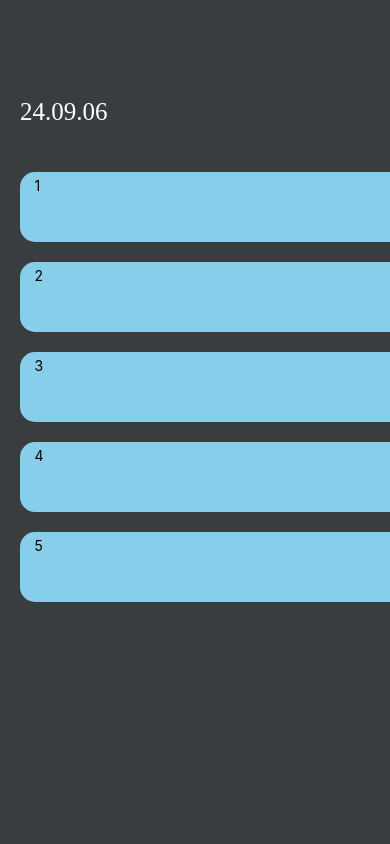
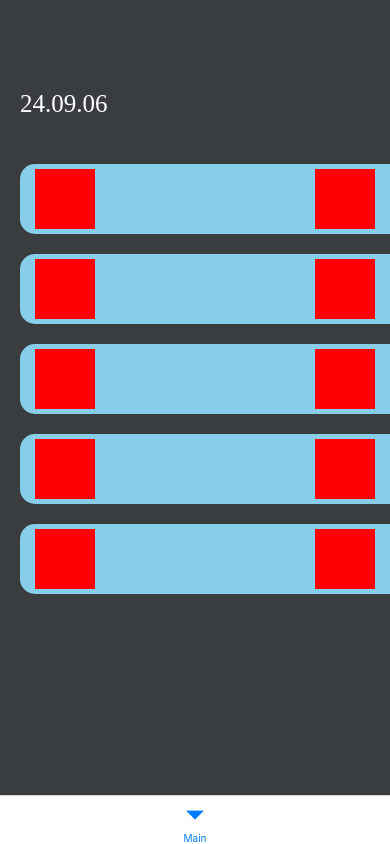
Before and after one commit to taurenHorde/MakingHabit, a React Native app: screen /Main in a window 390 px wide. Built offline with nearby package versions, Linux system fonts and the light colour scheme; a web font is replaced by a local one.

Commit message:
0906 - Mainpage 이후 언더메뉴바 기능 도입

```diff
--- a/App.js
+++ b/App.js
@@ -1,6 +1,7 @@
 
 import { NavigationContainer } from '@react-navigation/native';
 import { createNativeStackNavigator } from '@react-navigation/native-stack';
+import { createBottomTabNavigator } from '@react-navigation/bottom-tabs'
 import { useFonts } from 'expo-font';
 import { useEffect, useState } from 'react';
 
@@ -11,6 +12,22 @@ import JoinPage from './components/JoinPage';
 import MainPage from './components/MainPage';
 
 const Stack = createNativeStackNavigator();
+const Tab = createBottomTabNavigator();
+
+function UnderTabNavigator() {
+  return (
+    <Tab.Navigator
+      initialRouteName='Main'
+      screenOptions={{
+        animation: 'fade',
+        headerShown: false
+      }}
+    >
+      <Tab.Screen name='Main' component={MainPage} />
+      {/* <Tab.Screen name='Join' component={JoinPage} /> */}
+    </Tab.Navigator>
+  )
+}
 
 export default function App() {
 
@@ -54,7 +71,8 @@ export default function App() {
 
           <Stack.Screen
             name="Main"
-            component={MainPage}
+            // component={MainPage}
+            component={UnderTabNavigator}
           />
 
         </Stack.Navigator>
@@ -73,3 +91,6 @@ export default function App() {
 // 2. npx expo install expo-font (https://docs.expo.dev/versions/latest/sdk/font/)
 // 폰트 다운 후 assets 파일에 넣고 써야함.
 // weight가 적용되지 않아, 분할되서 파일 적용
+
+// 3. bottom-tabs
+// npm install @react-navigation/bottom-tabs
--- a/components/MainPage.js
+++ b/components/MainPage.js
@@ -16,11 +16,15 @@ export default function MainPage({ navigation }) {
             <View style={styles.mainPageBody}>
                 {testArr?.map((val) => (
                     <View style={styles.mainPageGoalBox} key={val}>
-                        <Text>{val}</Text>
+                        <View style={styles.mainPageGoalResult}></View>
+                        <View style={styles.mainPageGoalName}></View>
+                        <View style={styles.mainPageGoalSetting}></View>
                     </View>
                 ))}
             </View>
-            <View style={styles.mainPageFooter}></View>
+            <View style={styles.mainPageFooter}>
+
+            </View>
         </View>
     );
 }
@@ -58,6 +62,18 @@ const styles = StyleSheet.create({
         minHeight: 70,
         borderTopLeftRadius: 15,
         borderBottomLeftRadius: 15,
+        flexDirection: 'row'
+    },
+    mainPageGoalResult: {
+        width: 60,
+        backgroundColor: 'red'
+    },
+    mainPageGoalName: {
+        flexGrow: 1
+    },
+    mainPageGoalSetting: {
+        width: 60,
+        backgroundColor: 'red'
     },
     mainPageFooter: {
         flexGrow: 1,
--- a/package.json
+++ b/package.json
@@ -9,16 +9,17 @@
     "web": "expo start --web"
   },
   "dependencies": {
+    "@react-navigation/bottom-tabs": "^6.6.1",
     "@react-navigation/native": "^6.1.18",
     "@react-navigation/native-stack": "^6.11.0",
     "expo": "~51.0.28",
+    "expo-checkbox": "~3.0.0",
     "expo-font": "~12.0.10",
     "expo-status-bar": "~1.12.1",
     "react": "18.2.0",
     "react-native": "0.74.5",
     "react-native-safe-area-context": "4.10.5",
-    "react-native-screens": "3.31.1",
-    "expo-checkbox": "~3.0.0"
+    "react-native-screens": "3.31.1"
   },
   "devDependencies": {
     "@babel/core": "^7.20.0"
```
Also changed, not shown: 1 other file (tests, documents, lock files or other folders).
